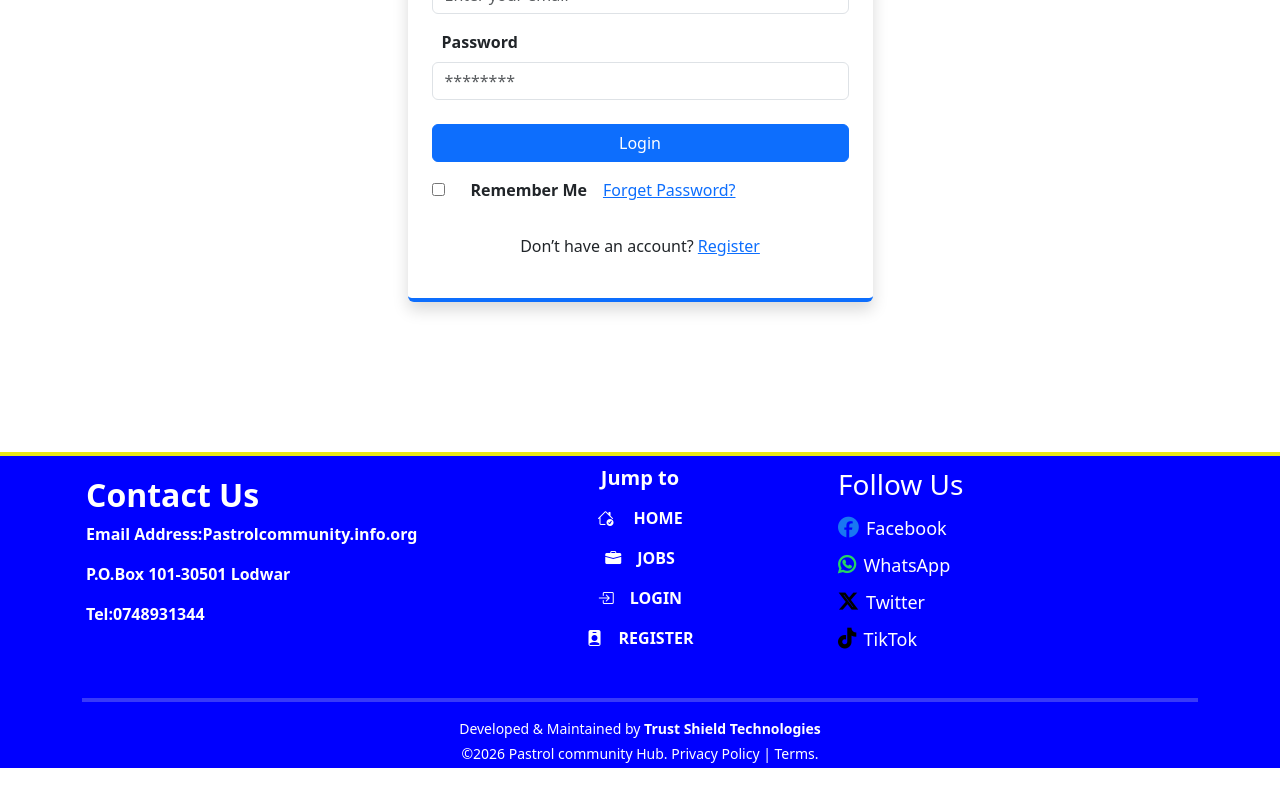
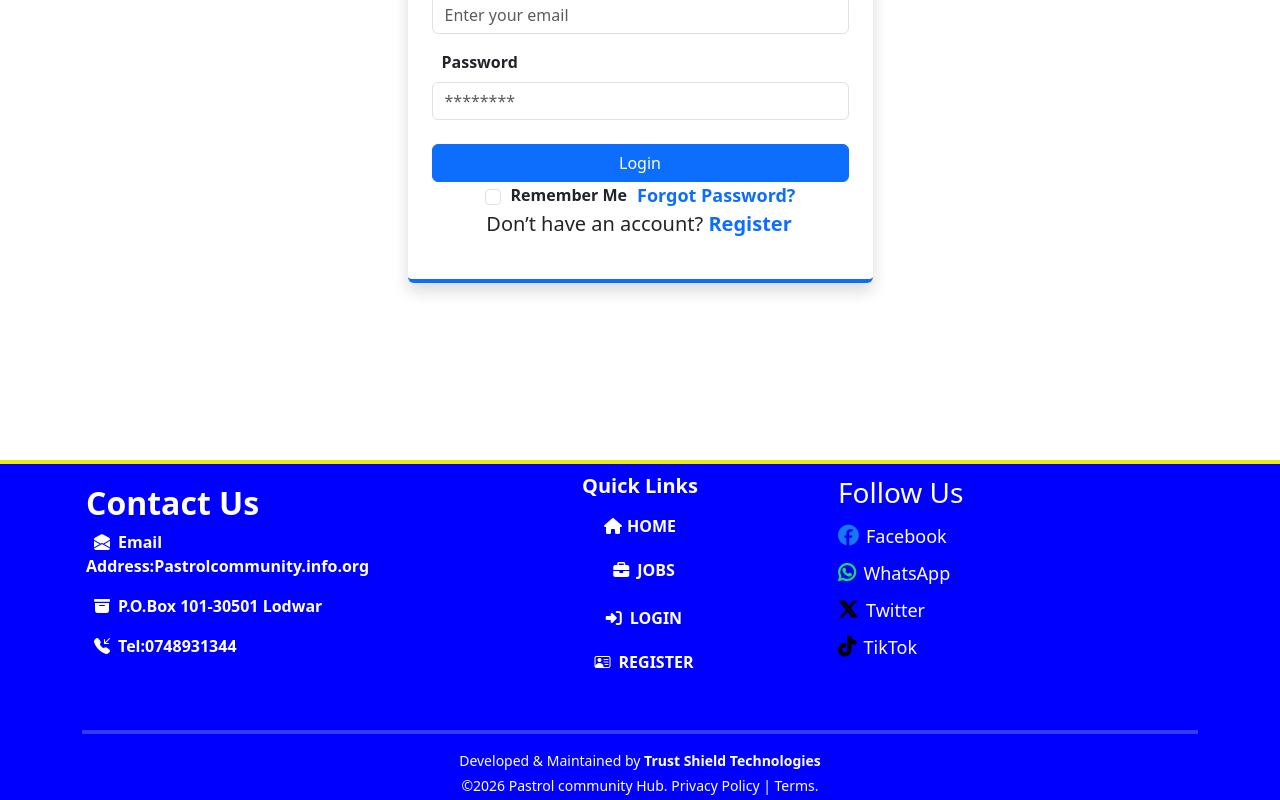
Before and after one commit to losepichopaul12-svg/Final-Capstone, a React (Create React App) app: page /Login in a window 1280 px wide. Shown: the part 404-1204 px from the top of the page. Before the commit the page ends 1172 px from the top, so only its background shows below. Built offline with nearby package versions, Linux system fonts and the light colour scheme.

Commit message:
accept footericons changes and forms

```diff
--- a/src/Footer.js
+++ b/src/Footer.js
@@ -12,30 +12,30 @@ function Footer(){
      <div className="row gy-4 align-items-start text-center text-sm-start">
         <div className="col-sm-4 p-3">
      <h2><strong>Contact Us</strong></h2>
-     <p className="text-white"><strong>Email Address:Pastrolcommunity.info.org</strong></p>
-     <p><strong>P.O.Box 101-30501 Lodwar</strong></p>
-     <p><strong>Tel:0748931344</strong></p>
+     <p className="text-white"><strong><i class="bi bi-envelope-open-fill m-2"></i>Email Address:Pastrolcommunity.info.org</strong></p>
+     <p><strong><i className="bi bi-archive-fill m-2"></i>P.O.Box 101-30501 Lodwar</strong></p>
+     <p><strong><i className="bi bi-telephone-inbound-fill m-2"></i>Tel:0748931344</strong></p>
 
      </div>
      <div className="col-sm-4 links">
-     <h5>Jump to</h5>
+     <h5>Quick Links</h5>
       <ul className="nav  mb-3 flex-column">
           <li className="nav-item">
-            <Link className="nav-link text-white fw-bolder " to="/Home"><i className="bi bi-house-check me-3"></i> HOME</Link>
+            <Link className="nav-link text-white fw-bolder " to="/Home"><i className="fa-solid fa-house"></i>HOME</Link>
           </li>
           <li className="nav-item">
-            <Link className="nav-link text-white fw-bolder " to="/Jobs"><i className="bi bi-briefcase-fill me-3"></i>JOBS</Link>
+            <Link className="nav-link text-white fw-bolder " to="/Jobs"><i className="fa-solid fa-briefcase m-2"></i>JOBS</Link>
           </li>
           <li className="nav-item">
-            <Link className="nav-link text-white fw-bolder " to="/Login"><i className="bi bi-box-arrow-in-right me-3"></i>LOGIN</Link>
+            <Link className="nav-link text-white fw-bolder " to="/Login"><i class="fa-solid fa-right-to-bracket m-2"></i>LOGIN</Link>
           </li>
           <li className="nav-item">
-            <Link className="nav-link text-white fw-bolder " to="/Register"><i className="bi bi-person-badge-fill me-3"></i>REGISTER</Link>
+            <Link className="nav-link text-white fw-bolder " to="/Register"><i class="bi bi-person-vcard m-2"></i>REGISTER</Link>
           </li>
         </ul>
      </div>
 
-     <div className="col-sm-4 mx-auto p-2 follow">
+     <div className="col-sm-4 my-4 p-2 follow">
      <h3 className="follow">Follow Us</h3>
      <ul>
     <li><a href="https://www.facebook.com" target="blank" ><i className="fa-brands fa-facebook"></i>Facebook</a></li>
--- /dev/null
+++ b/src/Login.css
@@ -0,0 +1,32 @@
+.forget{
+    float:right;
+    text-decoration: none;
+    font-weight: bold;
+    margin-left: 10px;
+    font-size: 18px;
+}
+
+.checkbox1{
+    font-weight: bold;
+
+}
+.checkbox{
+    display: flex;
+    justify-content: center;
+    align-items: center;
+}
+.checkbox2{
+     display: flex;
+    justify-content: center;
+    align-items: center;
+}
+.login-para{
+    font-size: 20px;
+    text-align: center;
+    margin-right: 2px;
+}
+
+.login-link{
+    text-decoration: none;
+    font-weight: bold;
+}
--- a/src/Login.js
+++ b/src/Login.js
@@ -1,6 +1,7 @@
 import { useState } from "react" ;
 import {Link,useNavigate} from "react-router-dom"
 import axios from "axios"
+import "./Login.css"
 
 
 
@@ -72,15 +73,18 @@ function   Login(){
             </div>
 
             {/* Button */}
-            <button className="btn btn-primary w-100 mt-2" onClick={login}>
-              Login
-            </button>
-            <input type="checkbox"/><label className="m-3">Remember Me</label>
-            <Link to="/Forgotpassword" className="text-center">Forget Password?</Link>
+            <button className="btn btn-primary w-100 mt-2" onClick={login}>Login </button>
+            <div className="checkbox">
+            <div className="checkbox2" >
+            <input
+             className="form-check-input " type="checkbox"/><label>Remember Me</label>
+            <Link to="/Forgotpassword" className="forget">Forgot Password?</Link>
+            </div>
+            </div>
 
-            <p className="text-center mt-3">
+            <p className="login-para">
               Don’t have an account?{" "}
-              <Link to="/Register">Register</Link>
+              <Link to="/Register" className="login-link">Register</Link>
             </p>
           </form>
         </div>
--- a/src/Postnew.js
+++ b/src/Postnew.js
@@ -19,7 +19,7 @@ const submitpost= async(e)=>{
     alert("job post submitted successfully")
 
     const response= await axios.post("http://localhost:8082/newpost",{
-      Jobtitle:Jobtitle,Employer:Employer,Location:Location,Selected:Jobtype,Date:Date,Salary:Salary,Description:Description
+      Jobtitle:Jobtitle,Employer:Employer,Location:Location,Jobtype:Jobtype,Date:Date,Salary:Salary,Description:Description
     })
     console.log("the response from the server is ",response)
 }
--- a/src/Register.js
+++ b/src/Register.js
@@ -1,6 +1,7 @@
 import { useState } from "react";
-import{Link} from "react-router-dom";
+import{Link,useNavigate} from "react-router-dom";
 import axios from "axios"
+
 
 
 
@@ -14,6 +15,7 @@ const[email,setemail]=useState("");
 const[password,setpassword]=useState("")
 const[gender,setgender]=useState("");
 const[phonenumber,setphonenumber]=useState()
+  const navigate = useNavigate();
 
 
 
@@ -40,6 +42,7 @@ console.log("Sending user data to register api")
   )
   console.log("the response from server is: ", response.data);
   alert(response.data.message)
+  navigate("/EmployerDashboard")
 }
 
     return(
@@ -143,6 +146,7 @@ console.log("Sending user data to register api")
             <option value="" disabled>Select Your Role</option>
             <option value="Employer">Employer</option>
             <option value="Jobseeker">Jobseeker</option>
+
             </select>
           </div>
 
--- a/src/footer.css
+++ b/src/footer.css
@@ -7,6 +7,7 @@ footer{
     flex-direction: column;
     justify-content: center;
     align-items: center;
+    margin-top: 8px;
 }
 
 .links{
@@ -56,3 +57,23 @@ footer{
  .fa-tiktok {
     color: #000000;
  }
+
+.fa-house{
+  color: white;
+  margin-right: 5px;
+}
+
+.job-icon{
+  color: white !important;
+   margin-right: 4px!important;
+}
+ .fa-id-card{
+  color: red;
+ }
+
+ .fa-circle-envelope{
+  color: #25D366;
+ }
+ .email-icon{
+  color: white !important;
+ }
```
